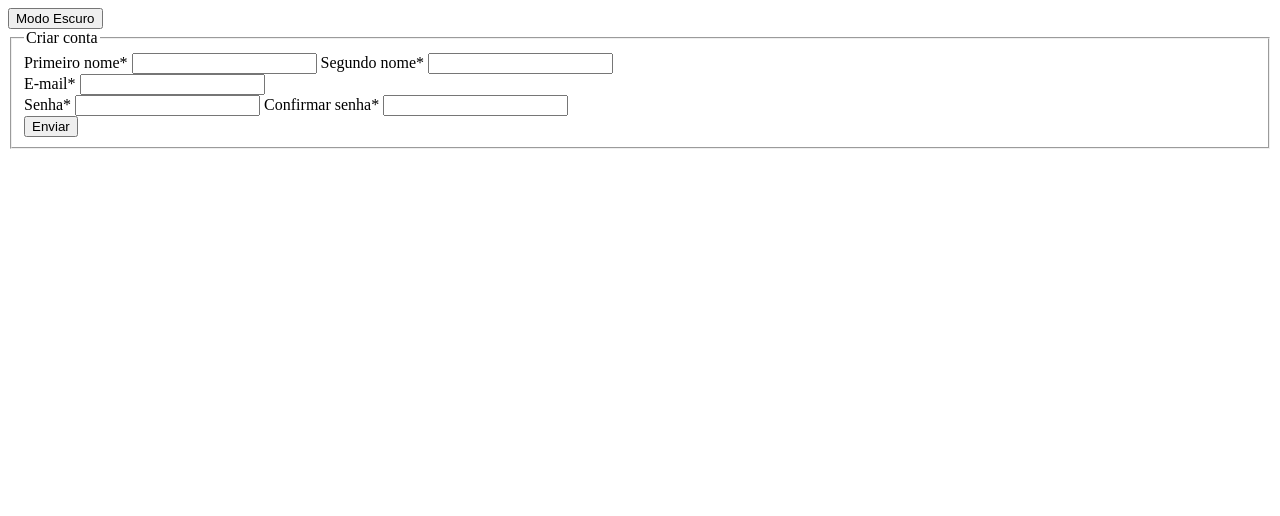
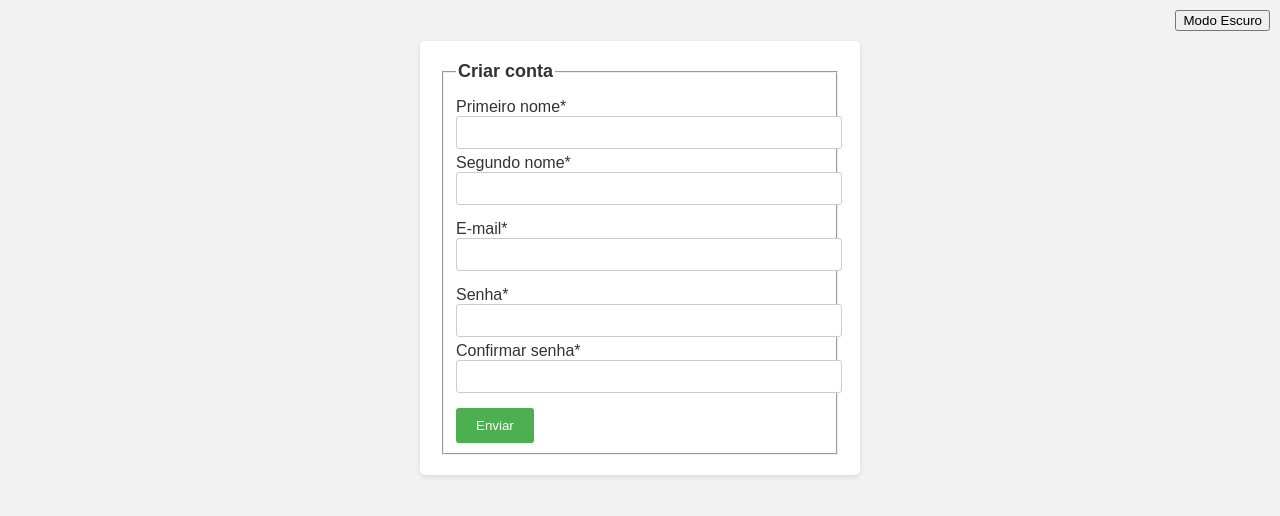
Before and after one commit to GEdO23/OMCORP-CHECKPOINT-3, a plain HTML site: page index.html in a window 1280 px wide. Drawn offline with Linux system fonts and the light colour scheme.

Commit message:
Adicionado CSS

```diff
--- a/css/index.css
+++ b/css/index.css
@@ -1,4 +1,68 @@
-    .dark-mode {
-    background-color: #000;
-    color: #fff;
-  }
+body {
+  font-family: Arial, sans-serif;
+  background-color: #f2f2f2;
+  color: #333;
+  margin: 0;
+  padding: 0;
+}
+
+.dark-mode {
+  background-color: #000;
+  color: #fff;
+}
+
+.dark-mode-btn {
+  text-align: right;
+  padding: 10px;
+}
+
+.form-cadastro {
+  max-width: 400px;
+  margin: 0 auto;
+  padding: 20px;
+  background-color: #fff;
+  border-radius: 5px;
+  box-shadow: 0 2px 5px rgba(0, 0, 0, 0.1);
+}
+
+legend {
+  font-size: 18px;
+  font-weight: bold;
+  margin-bottom: 10px;
+  color: #333;
+}
+
+.cadastro-nome,
+.cadastro-email,
+.cadastro-senha {
+  margin-bottom: 15px;
+}
+
+label {
+  display: block;
+  margin-bottom: 5px;
+  color: #333;
+}
+
+input[type="text"],
+input[type="password"] {
+  width: 100%;
+  padding: 8px;
+  border: 1px solid #ccc;
+  border-radius: 3px;
+  color: #333;
+  background-color: #fff;
+}
+
+button[type="submit"] {
+  background-color: #4caf50;
+  color: #fff;
+  padding: 10px 20px;
+  border: none;
+  border-radius: 3px;
+  cursor: pointer;
+}
+
+button[type="submit"]:hover {
+  background-color: #45a049;
+}
```
